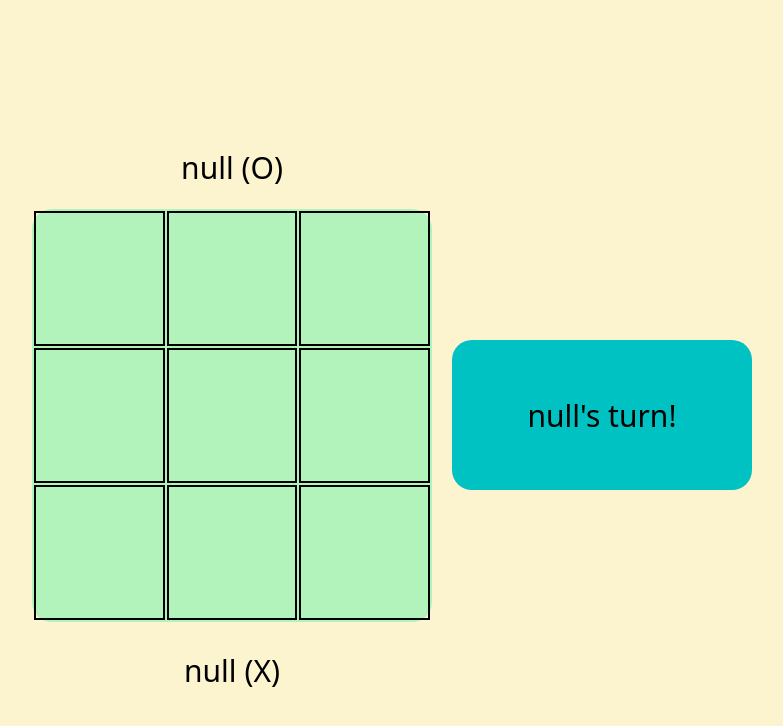
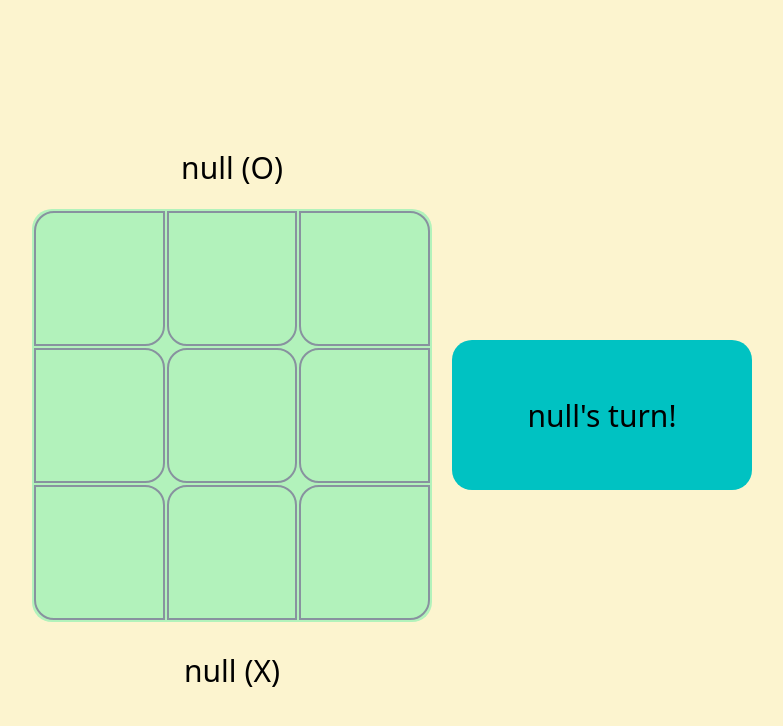
Before and after one commit to josfam/tictacs, a website: page public/game.html in a window 1280 px wide. Shown: the whole page, without its empty margins (258-1041 px from the left). Drawn offline with nearby package versions, Linux system fonts and the light colour scheme; no server answers; a web font is replaced by a local one.

Commit message:
Style individual cells' corner radius
- For visual interest

```diff
--- a/public/css/game.css
+++ b/public/css/game.css
@@ -11,48 +11,32 @@
 }
 
 [data-cell] {
-    border: 2px solid black;
+    border: 2px solid #88929F;
     font-size: 95px;
     text-align: center;
     width: 130px;
     height: 135px;
 }
 
-#top-left {
-    border-radius: 20px 0px 0px 0px;
-}
-
-#top-right {
-    border-radius: 0px 20px 0px 0px;
-}
-
-#bottom-left {
-    border-radius: 0px 0px 0px 20px;
-}
-
-#bottom-right {
-    border-radius: 0px 0px 20px 0px;
-}
-
 #table-info {
-    display: flex;
+	display: flex;
     align-items: center;
 }
 
 #table-names {
-    display: flex;
+	display: flex;
     flex-direction: column;
     align-items: center;
 }
 
 .username-indicator {
-    width: 300px;
+	width: 300px;
     height: 50px;
     /* background-color: red; */
 }
 
 #info-box {
-    height: 150px;
+	height: 150px;
     width: 300px;
     background-color: rgb(0, 194, 194);
     border-radius: 20px;
@@ -63,8 +47,47 @@
 }
 
 .username-indicator {
-    display: flex;
+	display: flex;
     justify-content: center;
     padding: 8px 0px 8px 0px;
     font-size: var(--fs-large);
 }
+
+/* per-cell styling for the game board */
+
+td#\30 {
+	/* top left cell */
+	border-radius: 20px 0px 20px 0px;
+}
+td#\31 {
+	/* top center cell */
+	border-radius: 0px 0px 20px 20px;
+}
+td#\32 {
+	/* top right cell */
+	border-radius: 0px 20px 0px 20px;
+}
+td#\33 {
+	/* center left cell */
+	border-radius: 0px 20px 20px 0px;
+}
+td#\34 {
+	/* center center cell */
+	border-radius: 20px 20px 20px 20px;
+}
+td#\35 {
+	/* center center cell */
+	border-radius: 20px 0px 0px 20px;
+}
+td#\36 {
+	/* bottom left cell */
+	border-radius: 0px 20px 0px 20px;
+}
+td#\37 {
+	/* bottom center cell */
+	border-radius: 20px 20px 0px 0px;
+}
+td#\38 {
+	/* bottom right cell */
+	border-radius: 20px 0px 20px 0px;
+}
```
